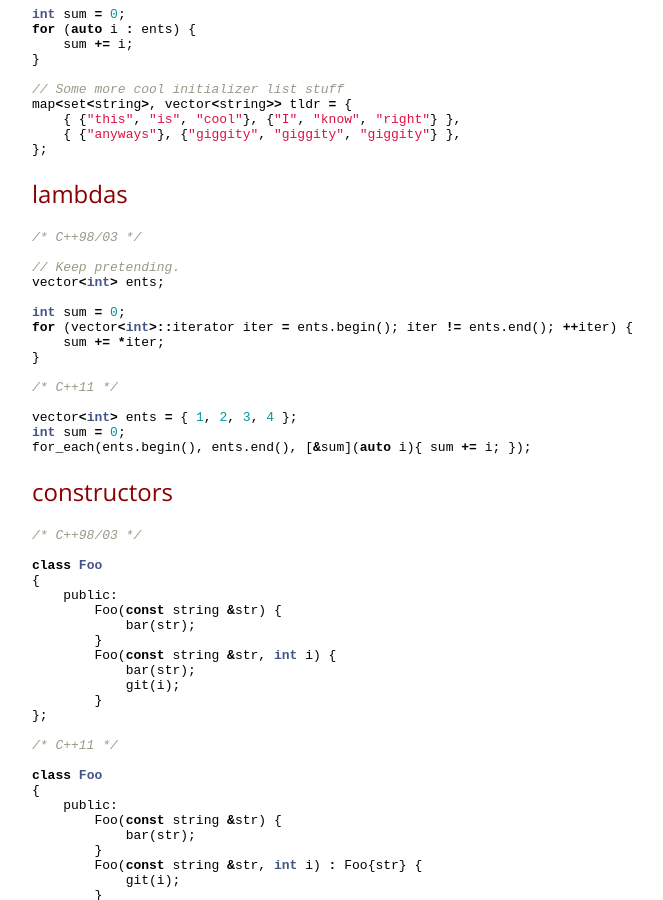
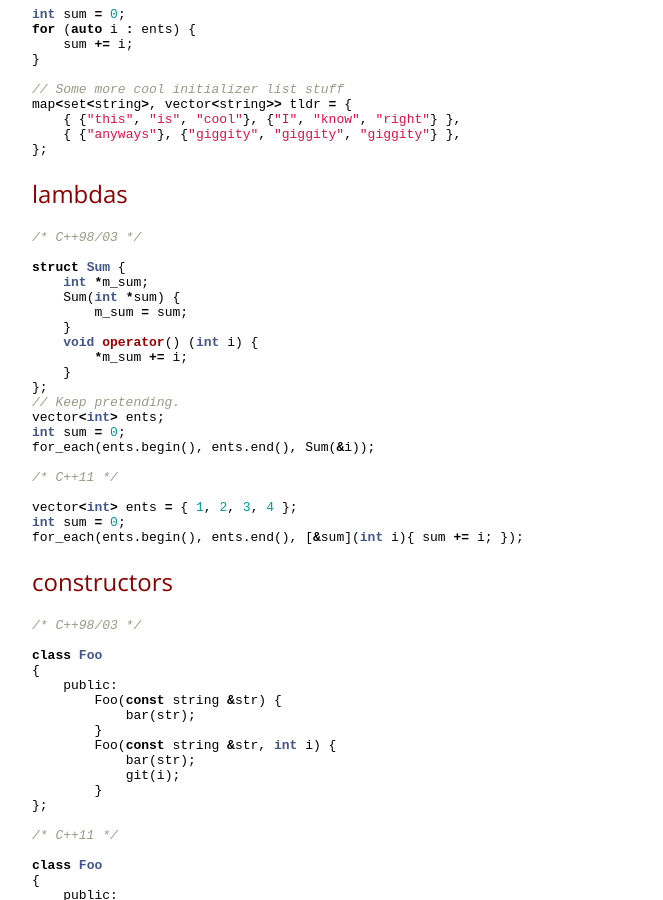
Before and after one commit to zachwhaley/zachwhaley.github.io, a Jekyll site: the page built from _posts/2014-02-20-cc11.md, in a window 1280 px wide and 900 px high, scrolled down 1243 px. Shown: the whole window, without its empty margins (248-911 px from the left). Built offline with Jekyll 4.4.1, drawn with Linux system fonts in a browser that asks for light colours; Markdown is read by kramdown in place of the engine named in the settings.

Commit message:
Edited C++11! post
Made some corrections after attpemting to compile and test the code I wrote.
Lambda code is compilable, given proper includes and namespaces.

````diff
--- a/_posts/2014-02-20-cc11.md
+++ b/_posts/2014-02-20-cc11.md
@@ -94,19 +94,25 @@ map<set<string>, vector<string>> tldr = {
 ```cpp
 /* C++98/03 */
 
+struct Sum {
+    int *m_sum;
+    Sum(int *sum) {
+        m_sum = sum;
+    }
+    void operator() (int i) {
+        *m_sum += i;
+    }
+};
 // Keep pretending.
 vector<int> ents;
-
 int sum = 0;
-for (vector<int>::iterator iter = ents.begin(); iter != ents.end(); ++iter) {
-    sum += *iter;
-}
+for_each(ents.begin(), ents.end(), Sum(&i));
 
 /* C++11 */
 
 vector<int> ents = { 1, 2, 3, 4 };
 int sum = 0;
-for_each(ents.begin(), ents.end(), [&sum](auto i){ sum += i; });
+for_each(ents.begin(), ents.end(), [&sum](int i){ sum += i; });
 ```
 
 ## [constructors](http://www.stroustrup.com/C++11FAQ.html#delegating-ctor)
````
